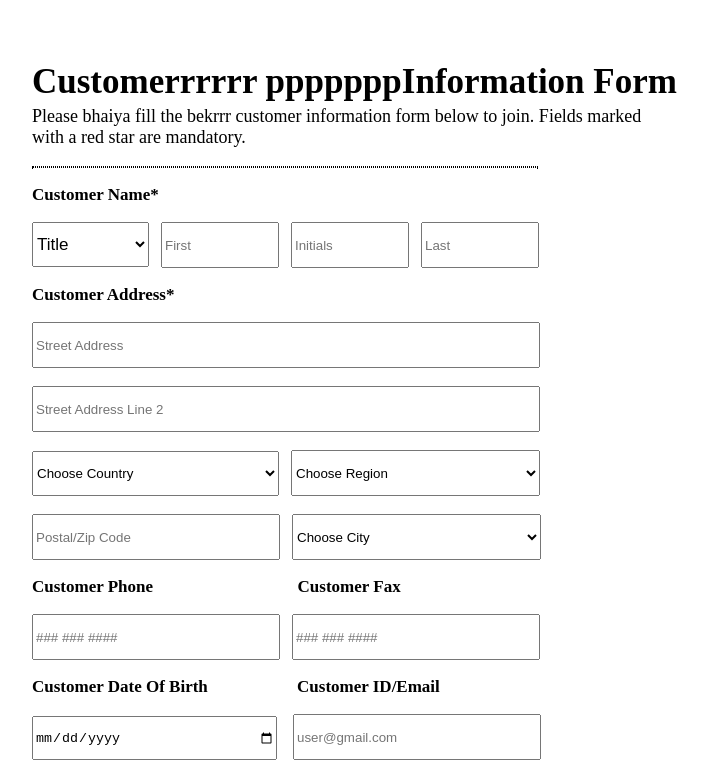
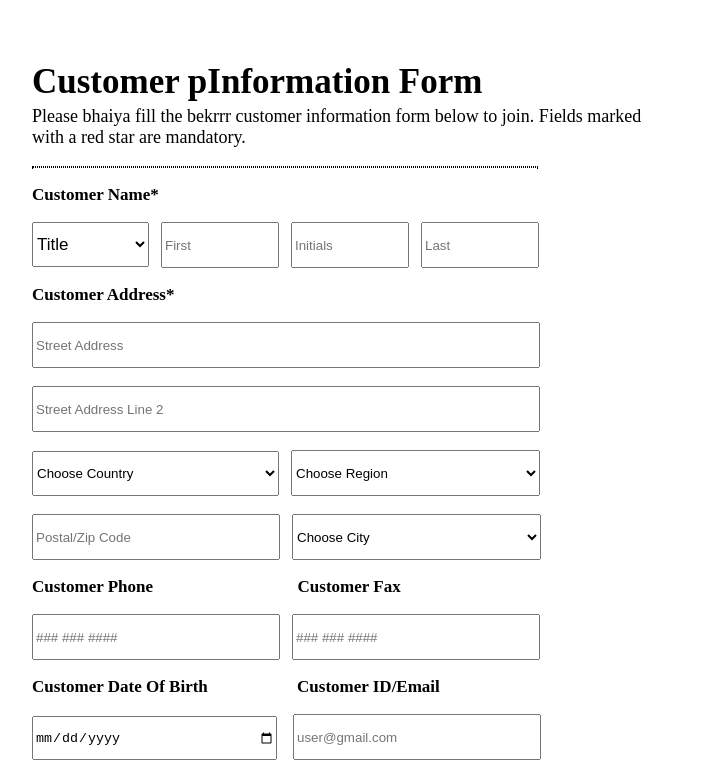
Before and after one commit to nitin-insta/dummy-project, a plain HTML site: page index.html in a window 1280 px wide. Shown: the top 774 px of the page, without its empty margins (118-824 px from the left). Drawn offline with Linux system fonts and the light colour scheme; files that its build step writes are made by us from their sources; files whose address does not match are found by name.

Commit message:
stashhhh

```diff
--- a/index.html
+++ b/index.html
@@ -8,7 +8,7 @@
 </head>
 <body>
 <div class="container">
-<h1>Customerrrrrr pppppppInformation Form</h1>
+<h1>Customer pInformation Form</h1>
 <p>Please bhaiya fill the bekrrr customer information form below to join. Fields marked<br> with a red star are mandatory.</p>
 <!--<p>.................................................................................................................</p>-->
 <hr class="new1">
```
